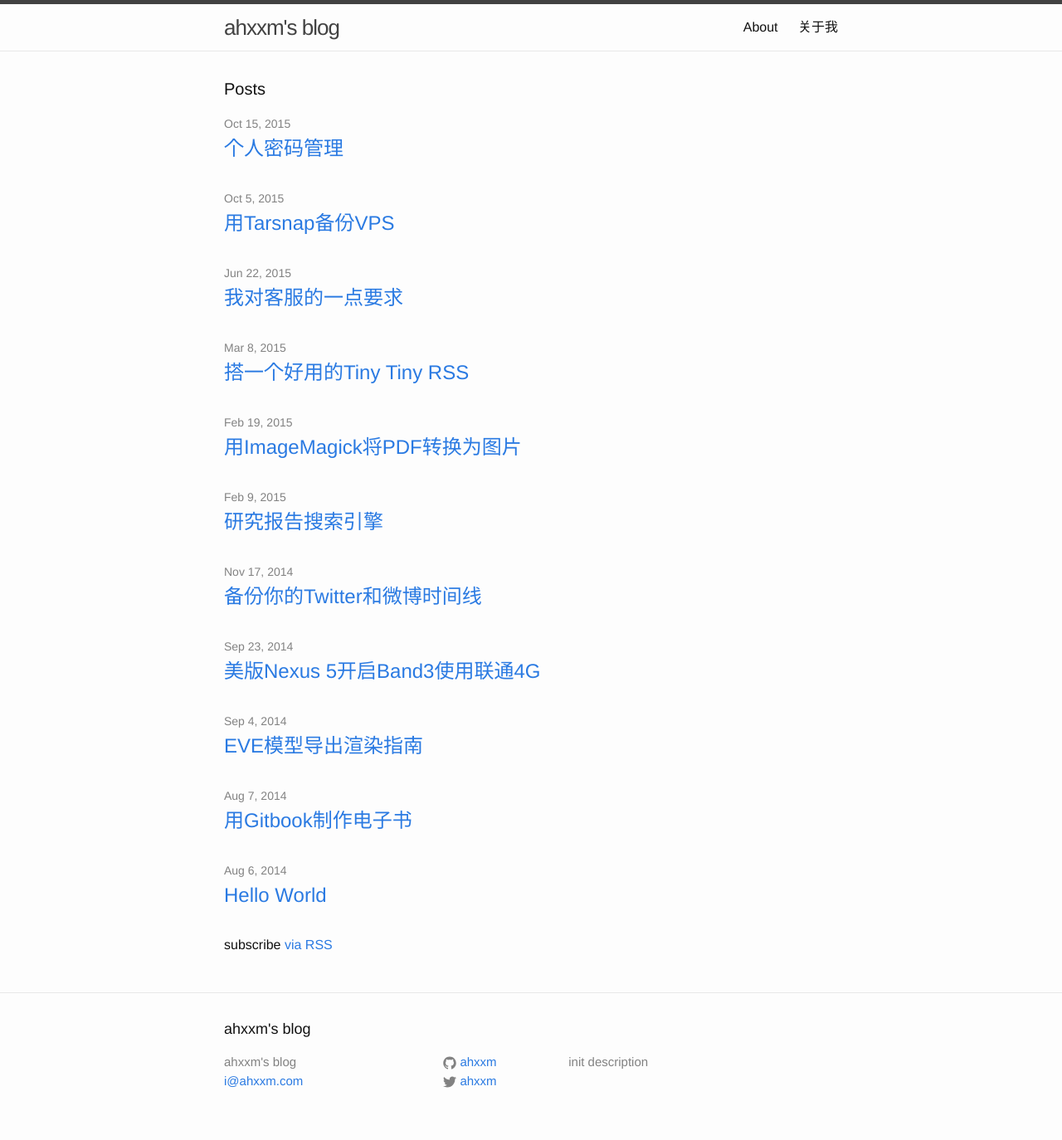
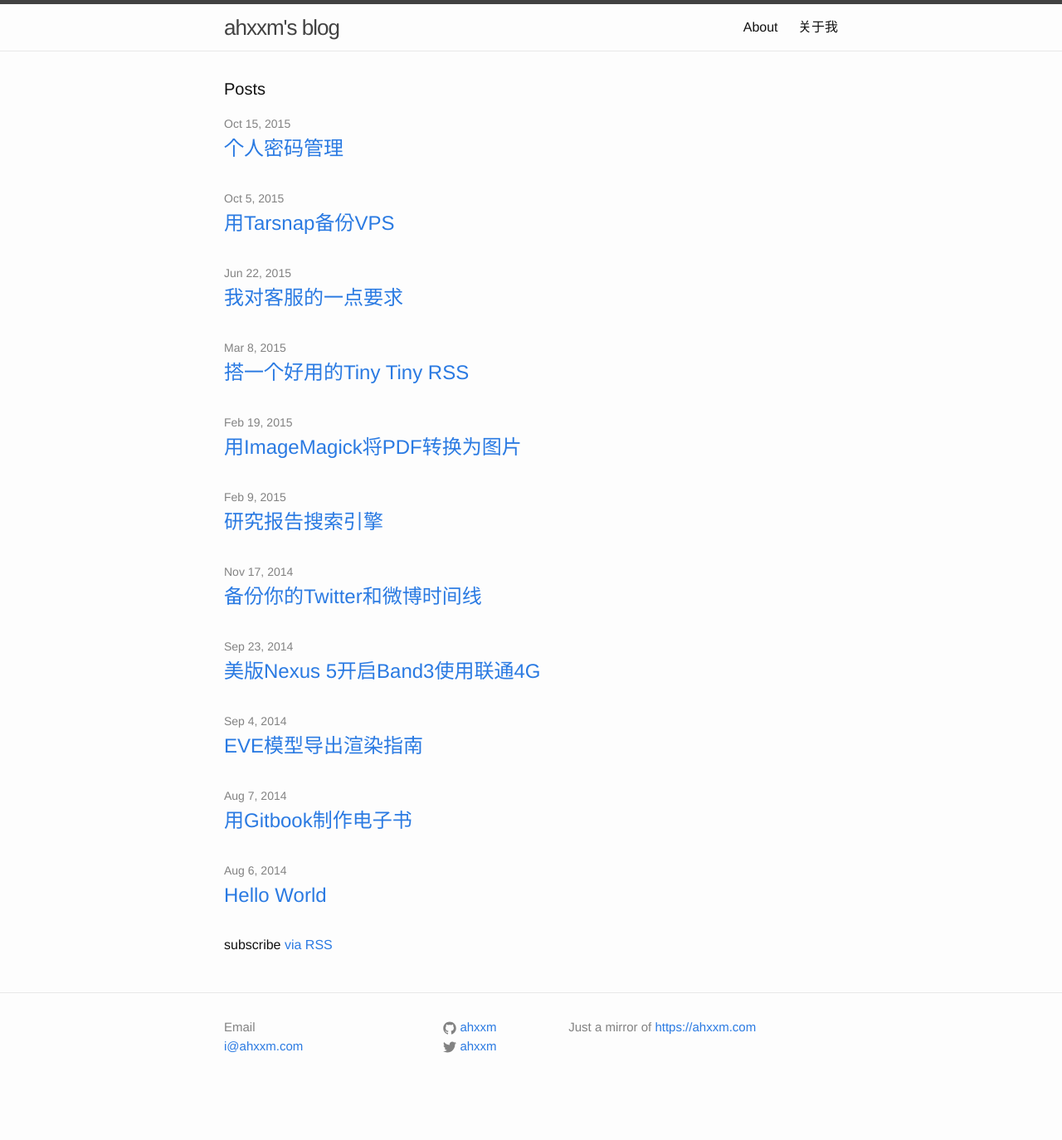
Before and after one commit to ahxxm/ahxxm.github.io, a Jekyll site: the page built from index.html, in a window 1280 px wide. Shown: the whole page at 83% size. Built offline with Jekyll 4.4.1, drawn with Linux system fonts in a browser that asks for light colours; after the commit the page ends 1332 px from its top, so only the background shows below that.

Commit message:
hard code site description in footer

```diff
--- a/_config.yml
+++ b/_config.yml
@@ -8,7 +8,7 @@
 # Site settings
 title: ahxxm's blog
 email: i@ahxxm.com
-description: > # this means to ignore newlines until "baseurl:"
+description: > # this means to ignore newlines until "baseurl:" .. description is never used, check hard-coded footer.html
     init description
 baseurl: "" # the subpath of your site, e.g. /blog
 url: "http://blog.ahxxm.com" # the base hostname & protocol for your site
--- a/_includes/footer.html
+++ b/_includes/footer.html
@@ -2,12 +2,10 @@
 
   <div class="wrapper">
 
-    <h2 class="footer-heading">{{ site.title }}</h2>
-
     <div class="footer-col-wrapper">
       <div class="footer-col footer-col-1">
         <ul class="contact-list">
-          <li>{{ site.title }}</li>
+          <li>Email</li>
           <li><a href="mailto:{{ site.email }}">{{ site.email }}</a></li>
         </ul>
       </div>
@@ -29,7 +27,7 @@
       </div>
 
       <div class="footer-col footer-col-3">
-        <p>{{ site.description }}</p>
+        <p> Just a mirror of <a href="https://ahxxm.com">https://ahxxm.com</a></p>
       </div>
     </div>
 
```
